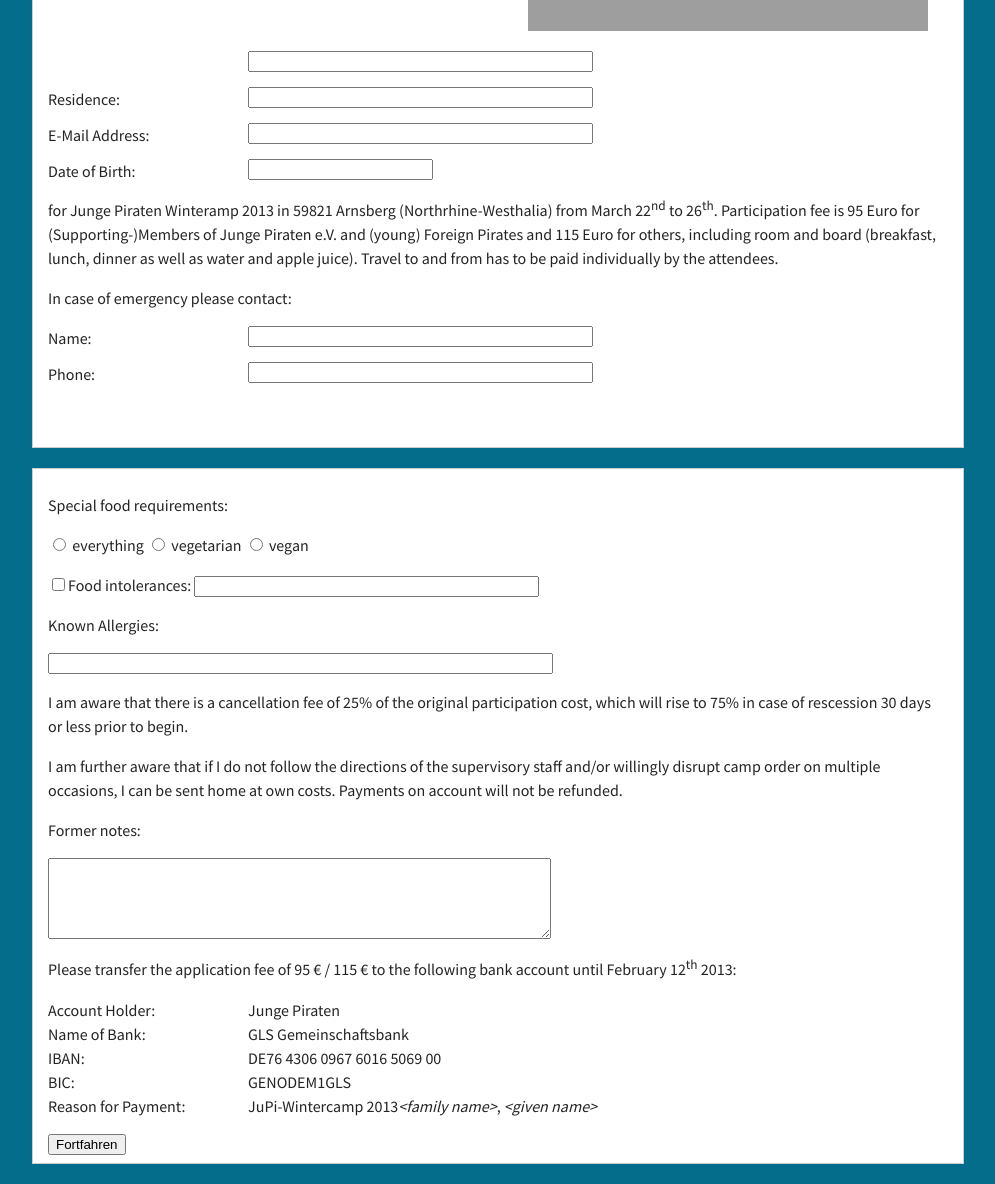
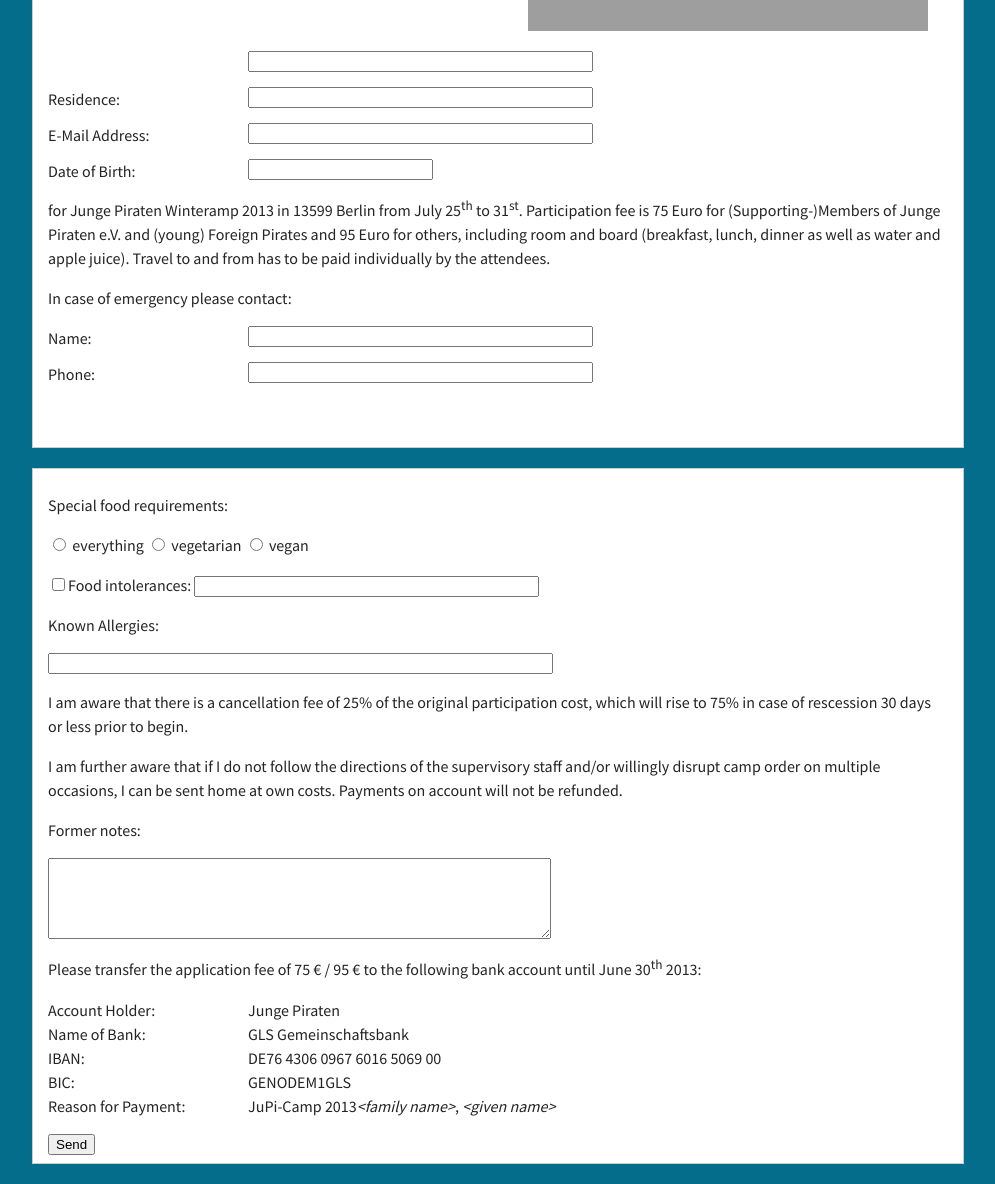
Before and after one commit to branleb/jupis-camp-online-application, a PHP site: page /index.en.php in a window 1280 px wide. Shown: the part 399-1583 px from the top of the page, without its empty margins (142-1137 px from the left). Run offline with PHP 8.4, Linux system fonts and the light colour scheme; grey boxes are pictures that could not be loaded.

Commit message:
Summercamp 2013

```diff
--- a/index.en.php
+++ b/index.en.php
@@ -58,7 +58,7 @@ if (isset($_POST["send"])) {
 		$fdf_opt["Lebensmittelunvertr#C3#A4glichkeitCheck"] = ($unvertraeglichkeiten == null) ? "Off" : "Yes";
 		$fdf_opt["DarfSchwimmen"] = $schwimmen ? "Yes" : "Off";
 		file_put_contents("temp/" . $rand . ".fdf", Util::create_fdf($fdf, $fdf_opt));
-		file_put_contents("temp/vorlage.pdf", file_get_contents("http://wiki.junge-piraten.de/wiki/Spezial:Dateipfad/JuPi-Wintercamp-2013-Application.pdf"));
+		file_put_contents("temp/vorlage.pdf", file_get_contents("http://wiki.junge-piraten.de/wiki/Spezial:Dateipfad/JuPi-Camp-2013-Application.pdf"));
 		system("pdftk temp/vorlage.pdf fill_form temp/" . $rand . ".fdf output temp/" . $rand . ".pdf flatten");
 		unlink("temp/" . $rand . ".fdf");
 		$_SESSION["data"] = $fdf;
@@ -148,9 +148,9 @@ if (isset($_REQUEST["check"])) {
    <dt>Date of Birth:</dt>
    <dd><input type="text" name="geburtsdatum" value="<?php echo Util::val("geburtsdatum"); ?>" size="20" /></dd>
   </dl>
-  <p>for Junge Piraten Winteramp 2013 in 59821 Arnsberg (Northrhine-Westhalia) from March 22<sup>nd</sup> to 26<sup>th</sup>.
-   Participation fee is 95 Euro for (Supporting-)Members of Junge Piraten e.V. and (young)
-   Foreign Pirates and 115 Euro for others, including room and board (breakfast, lunch,
+  <p>for Junge Piraten Winteramp 2013 in 13599 Berlin from July 25<sup>th</sup> to 31<sup>st</sup>.
+   Participation fee is 75 Euro for (Supporting-)Members of Junge Piraten e.V. and (young)
+   Foreign Pirates and 95 Euro for others, including room and board (breakfast, lunch,
    dinner as well as water and apple juice). Travel to and from has to be paid
    individually by the attendees.</p>
   <p>In case of emergency please contact:</p>
@@ -188,7 +188,7 @@ if (isset($_REQUEST["check"])) {
   <!--
    <input type="checkbox" name="schwimmen" <?php if (Util::val_checked("schwimmen")) { echo "checked=\"checked\""; } ?> /> My child is allowed to swim without supervision
   -->
-  <p>Please transfer the application fee of 95 &euro; / 115 &euro; to the following bank account until February 12<sup>th</sup> 2013:</p>
+  <p>Please transfer the application fee of 75 &euro; / 95 &euro; to the following bank account until June 30<sup>th</sup> 2013:</p>
   <dl class="konto">
    <dt>Account Holder:</dt>
    <dd>Junge Piraten</dd>
@@ -199,9 +199,9 @@ if (isset($_REQUEST["check"])) {
    <dt>BIC:</dt>
    <dd>GENODEM1GLS</dd>
    <dt>Reason for Payment:</dt>
-   <dd>JuPi-Wintercamp 2013<i>&lt;family name&gt;</i>, <i>&lt;given name&gt;</i></dd>
+   <dd>JuPi-Camp 2013<i>&lt;family name&gt;</i>, <i>&lt;given name&gt;</i></dd>
   </dl>
-  <input type="submit" name="send" value="Fortfahren" />
+  <input type="submit" name="send" value="Send" />
  </fieldset>
 </form>
 </body>
```
Also changed, not shown: index.php (+6 -6 lines).
